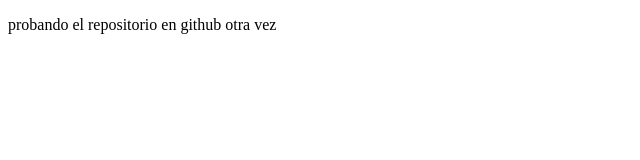
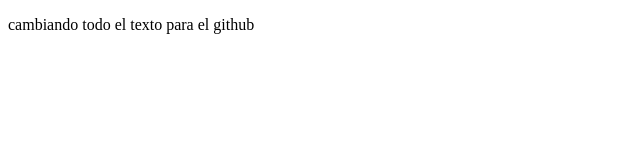
Before and after one commit to duqc05/intro, a plain HTML site: page index.html in a window 1280 px wide. Shown: the full height of the page, 0-640 px from the left. Drawn offline with Linux system fonts and the light colour scheme.

Commit message:
cabiamos el mensaje

```diff
--- a/index.html
+++ b/index.html
@@ -9,7 +9,7 @@
 </head>
 
 <body>
-    <p>probando el repositorio en github otra vez</p>
+    <p>cambiando todo el texto para el github </p>
 </body>
 
 </html>
```
